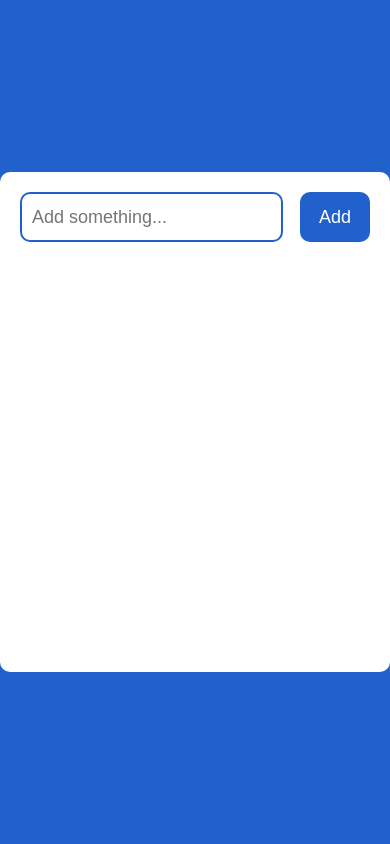
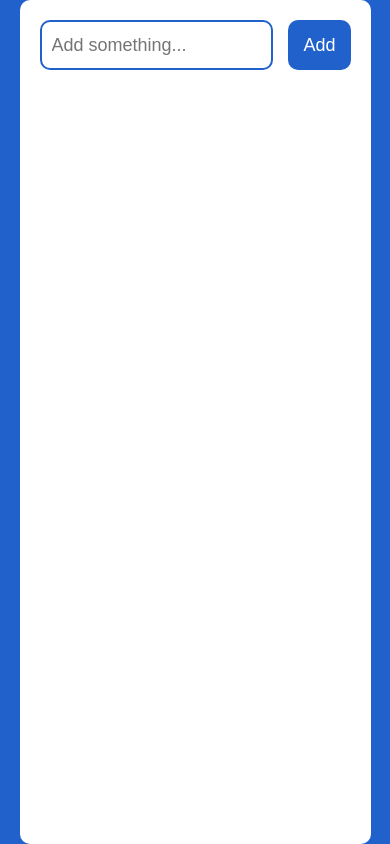
Before and after one commit to mehebbetbabayeva/to-do-list, a plain HTML site: page index.html in a window 390 px wide. Drawn offline with Linux system fonts and the light colour scheme.

Commit message:
finish respons

```diff
--- a/assets/scss/style.scss
+++ b/assets/scss/style.scss
@@ -78,10 +78,13 @@ body{
 
 @media screen and (min-width:320px)and (max-width:480px){
     body{
+
         width: 100%;
-        justify-content: flex-start;
+
+        align-items: flex-start;
         .container{
-            width: 100%;
+            width: 90%;
+            height: 100%;
         }
     }
 }
```
Also changed, not shown: assets/scss/style.css, 1 other file.
